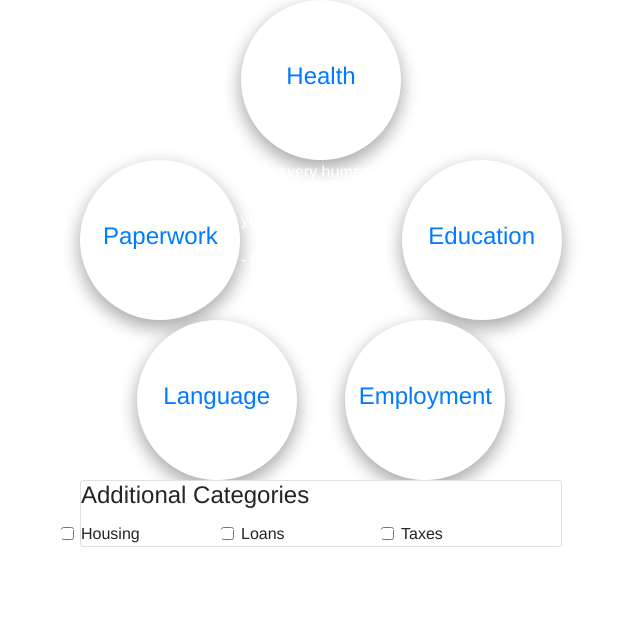
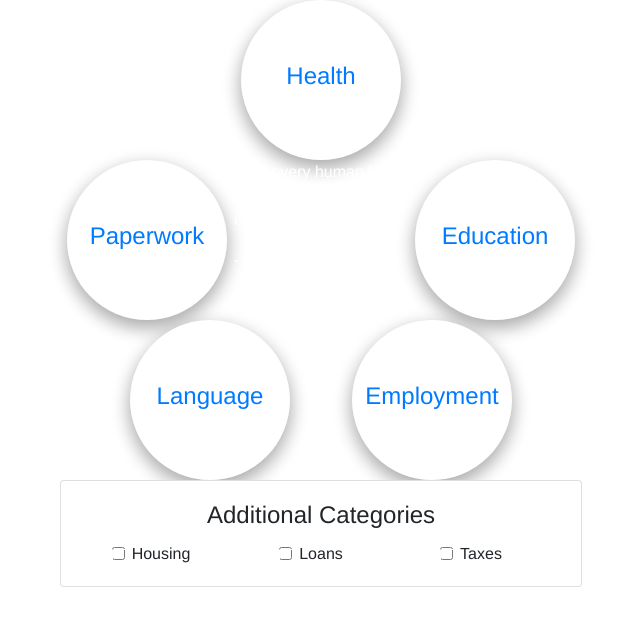
Before and after one commit to robzwolf/vhacks-2018, a React (Create React App) app in the folder frontend/: page / in a window 1280 px wide. Shown: the top 626 px of the page, without its empty margins (319-959 px from the left). Built offline with nearby package versions, Linux system fonts and the light colour scheme.

Commit message:
Additional categories form styling

```diff
--- a/frontend/src/Home.css
+++ b/frontend/src/Home.css
@@ -30,3 +30,11 @@
 #row-quote {
     color:white;
 }
+
+#category-form {
+    padding: 20px !important;
+    display: flex;
+    justify-content: center;
+    align-items: center;
+    text-align: center;
+}
--- a/frontend/src/Home.js
+++ b/frontend/src/Home.js
@@ -5,14 +5,14 @@ import './Home.css'
 const CategorySelector = (props) => {
     const cats = props.categories;
     return (
-        <div class="card card-body">
-            <h4 class="card-title">Additional Categories</h4>
+        <div className="card card-body" id = "category-form">
+            <h4 className="card-title">Additional Categories</h4>
             <div className='row'>
                 {cats.map((cat, i) =>
-                    <div class="col-sm" key={i}>
-                    <div class="form-check">
+                    <div className="col-sm" key={i}>
+                    <div className="form-check">
                         <input onChange={() => props.onChange(cat, i - 1)} type="checkbox" class="form-check-input" id="exampleCheck1"></input>
-                        <label class="form-check-label" for="exampleCheck1"> {cat} </label>
+                        <label className="form-check-label" for="exampleCheck1"> {cat} </label>
                     </div>
                 </div>)}
             </div>
@@ -29,6 +29,10 @@ export default class Home extends React.Component {
             addCategories: ['Housing', 'Loans', 'Taxes']
         }
         this.updateCategories = this.updateCategories.bind(this);
+    }
+
+    componentDidMount() {
+        //TODO: populate state with db categories
     }
 
     updateCategories(category, index) {
```
